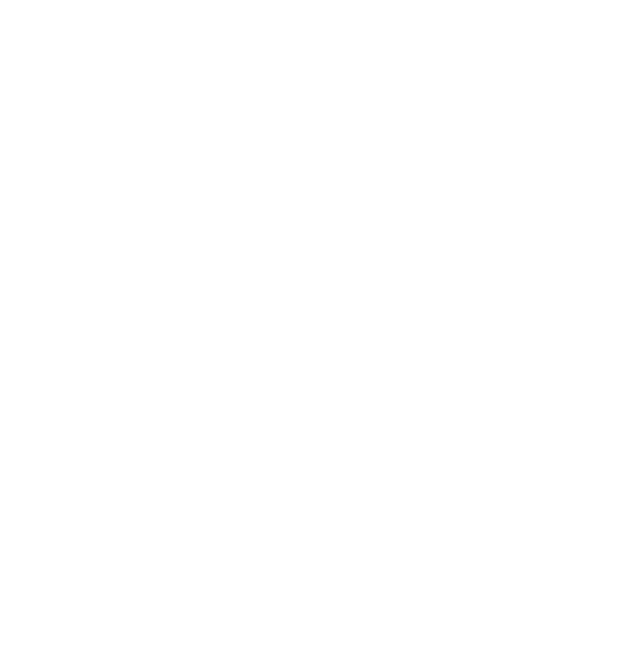
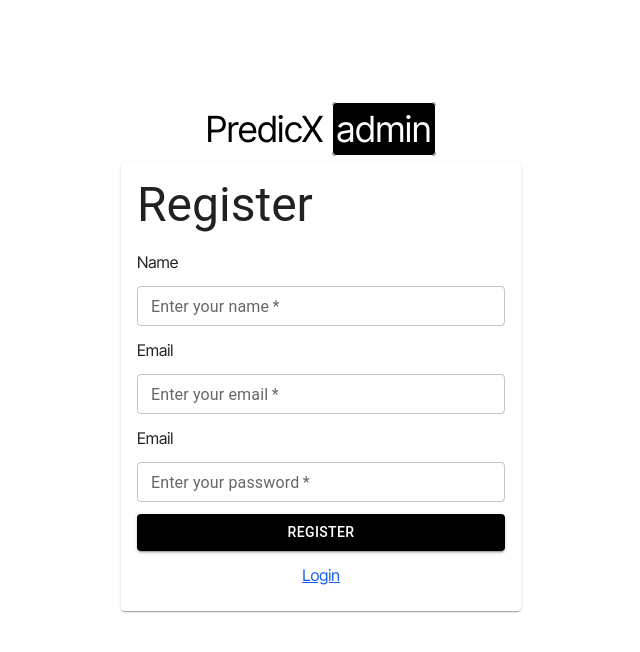
Before and after one commit to rajusrkr/parlay, a React (Vite) app in the folder apps/admin-fe/: page /auth/register in a window 1280 px wide. Before the commit this address had no page. Shown: the top 652 px of the page, without its empty margins (319-959 px from the left). Built offline with nearby package versions, Linux system fonts and the light colour scheme.

Commit message:
add login and register for admin

```diff
--- a/apps/admin-fe/src/App.tsx
+++ b/apps/admin-fe/src/App.tsx
@@ -2,16 +2,24 @@
 import Home from "./pages/home";
 import MainLayout from "./layouts/main-layout";
 import CreateMarket from "./pages/create-market";
+import Login from "./pages/login";
+import Register from "./pages/register";
 
-export default function App(){
-  return(
+
+export default function App() {
+  return (
     <BrowserRouter>
       <Routes>
-        <Route element = {<MainLayout />}>
-        <Route path="/" element = {<Home />}/>
-        <Route path="/create-market" element = {<CreateMarket />}/>
+        <Route element={<MainLayout />}>
+          <Route path="/" element={<Home />} />
+          <Route path="/create-market" element={<CreateMarket />} />
+        </Route>
+
+        <Route>
+          <Route path="/auth/login" element = {<Login />}/>
+          <Route path="/auth/register" element = {<Register />}/>
         </Route>
       </Routes>
     </BrowserRouter>
-  )
+  );
 }
--- a/apps/admin-fe/src/components/navigation.tsx
+++ b/apps/admin-fe/src/components/navigation.tsx
@@ -3,10 +3,11 @@
 export default function Navigation() {
   return (
     <nav className="bg-gray-200 h-14 px-10 flex justify-between items-center">
-      <div>
+      <div className="flex gap-4">
         <h2 className="text-3xl">
           PredictX <span className="border px-1 py-1 rounded bg-black text-white">admin</span>
         </h2>
+        <Link to={"/auth/login"} className="bg-blue-600 px-3 py-1 rounded text-white hover:bg-blue-700">Login</Link>
       </div>
 
       <div className="flex gap-6 text-xl">
--- /dev/null
+++ b/apps/admin-fe/src/pages/login.tsx
@@ -0,0 +1,106 @@
+import {
+  Button,
+  Card,
+  CardContent,
+  TextField,
+  Typography,
+} from "@mui/material";
+import React, { useState } from "react";
+import { Link, useNavigate } from "react-router";
+
+export default function Login() {
+  const [email, setEmail] = useState("");
+  const [password, setPassword] = useState("");
+
+  const navigate = useNavigate();
+
+  const handleRegistration = async (e: React.FormEvent<HTMLFormElement>) => {
+    e.preventDefault();
+
+    try {
+      const sendReq = await fetch(
+        "http://localhost:8000/api/v0/admin/auth/login",
+        {
+          method: "POST",
+          credentials: "include",
+          headers: {
+            "Content-Type": "application/json",
+          },
+          body: JSON.stringify({ email, password }),
+        }
+      );
+
+      const res = await sendReq.json();
+
+      if (res.success) {
+        navigate("/");
+      } else {
+        console.log(res);
+      }
+    } catch (error) {
+      console.log(error);
+    }
+  };
+
+  return (
+    <div className="flex flex-col justify-center items-center min-h-[90vh]">
+      <div className="mb-3">
+        <h2 className="text-4xl">
+          PredicX{" "}
+          <span className="border px-1 py-1 rounded bg-black text-white">
+            admin
+          </span>
+        </h2>
+      </div>
+
+      <Card sx={{ width: 400 }}>
+        <CardContent>
+          <Typography gutterBottom variant="h3" component={"div"}>
+            Login
+          </Typography>
+
+          <form onSubmit={handleRegistration}>
+            <div className="flex flex-col space-y-3 pt-3">
+              <label htmlFor="emai;">Email</label>
+              <TextField
+                type="email"
+                label="Enter your email"
+                size="small"
+                required
+                onChange={(e) => setEmail(e.target.value)}
+              />
+            </div>
+
+            <div className="flex flex-col space-y-3 pt-3">
+              <label htmlFor="password">Email</label>
+              <TextField
+                type="password"
+                label="Enter your password"
+                size="small"
+                required
+                onChange={(e) => setPassword(e.target.value)}
+              />
+            </div>
+
+            <div className="flex justify-center pt-3">
+              <Button
+                type="submit"
+                variant="contained"
+                className="w-full"
+                style={{ backgroundColor: "black" }}
+              >
+                Login
+              </Button>
+            </div>
+          </form>
+
+          <div className="flex justify-center pt-3">
+            <Link to={"/auth/register"} className="text-blue-600 underline">
+              Register
+            </Link>
+          </div>
+        </CardContent>
+      </Card>
+    </div>
+  );
+}
--- /dev/null
+++ b/apps/admin-fe/src/pages/register.tsx
@@ -0,0 +1,107 @@
+import {
+  Button,
+  Card,
+  CardContent,
+  TextField,
+  Typography,
+} from "@mui/material";
+import React, { useState } from "react";
+import { Link } from "react-router";
+
+export default function Register() {
+  const [name, setName] = useState("");
+  const [email, setEmail] = useState("");
+  const [password, setPassword] = useState("");
+
+  const handleRegistration = async (e: React.FormEvent<HTMLFormElement>) => {
+    e.preventDefault();
+
+    try {
+      const sendReq = await fetch("http://localhost:8000/api/v0/admin/auth/register", {
+        method: "POST",
+        headers: {
+          "Content-Type": "application/json",
+        },
+        body: JSON.stringify({email, name, password})
+      });
+
+      const res = await sendReq.json()
+
+      console.log(res);
+
+    } catch (error) {
+        console.log(error);
+    }
+  };
+
+  return (
+    <div className="flex flex-col justify-center items-center min-h-[90vh]">
+      <div className="mb-3">
+        <h2 className="text-4xl">
+          PredicX{" "}
+          <span className="border px-1 py-1 rounded bg-black text-white">
+            admin
+          </span>
+        </h2>
+      </div>
+
+      <Card sx={{ width: 400 }}>
+        <CardContent>
+          <Typography gutterBottom variant="h3" component={"div"}>
+            Register
+          </Typography>
+
+          <form onSubmit={handleRegistration}>
+            <div className="flex flex-col space-y-3">
+              <label htmlFor="name">Name</label>
+              <TextField
+                type="text"
+                label="Enter your name"
+                size="small"
+                required
+                onChange={(e) => setName(e.target.value)}
+              />
+            </div>
+            <div className="flex flex-col space-y-3 pt-3">
+              <label htmlFor="emai;">Email</label>
+              <TextField
+                type="email"
+                label="Enter your email"
+                size="small"
+                required
+                onChange={(e) => setEmail(e.target.value)}
+              />
+            </div>
+
+            <div className="flex flex-col space-y-3 pt-3">
+              <label htmlFor="password">Email</label>
+              <TextField
+                type="password"
+                label="Enter your password"
+                size="small"
+                required
+                onChange={(e) => setPassword(e.target.value)}
+              />
+            </div>
+
+            <div className="flex justify-center pt-3">
+              <Button
+                type="submit"
+                variant="contained"
+                className="w-full"
+                style={{ backgroundColor: "black" }}
+              >
+                Register
+              </Button>
+            </div>
+          </form>
+
+
+          <div className="flex justify-center pt-3">
+            <Link to={"/auth/login"} className="text-blue-600 underline">Login</Link>
+          </div>
+        </CardContent>
+      </Card>
+    </div>
+  );
+}
```
Also changed, not shown: 2 other files (tests, documents, lock files or other folders).
